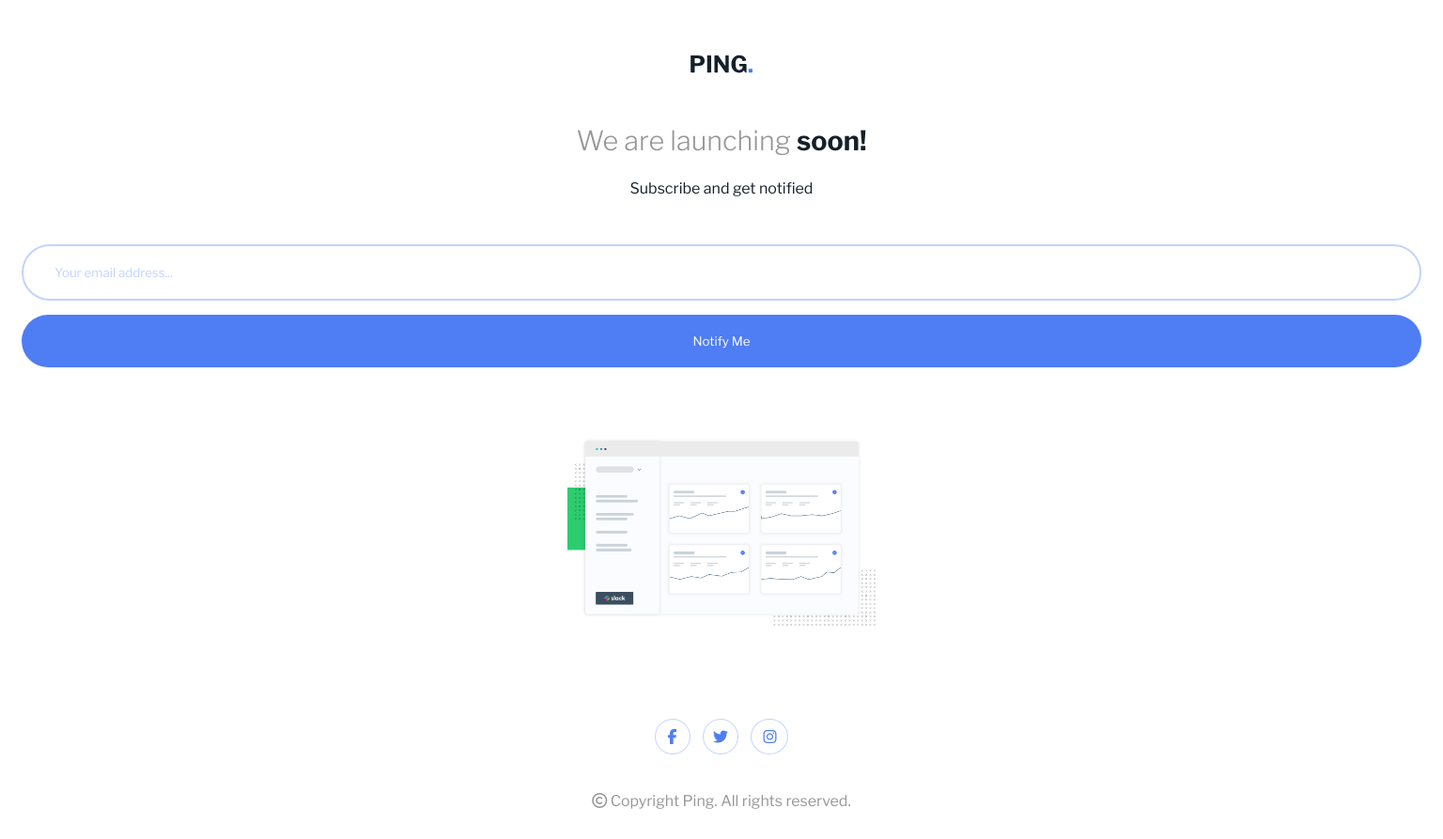
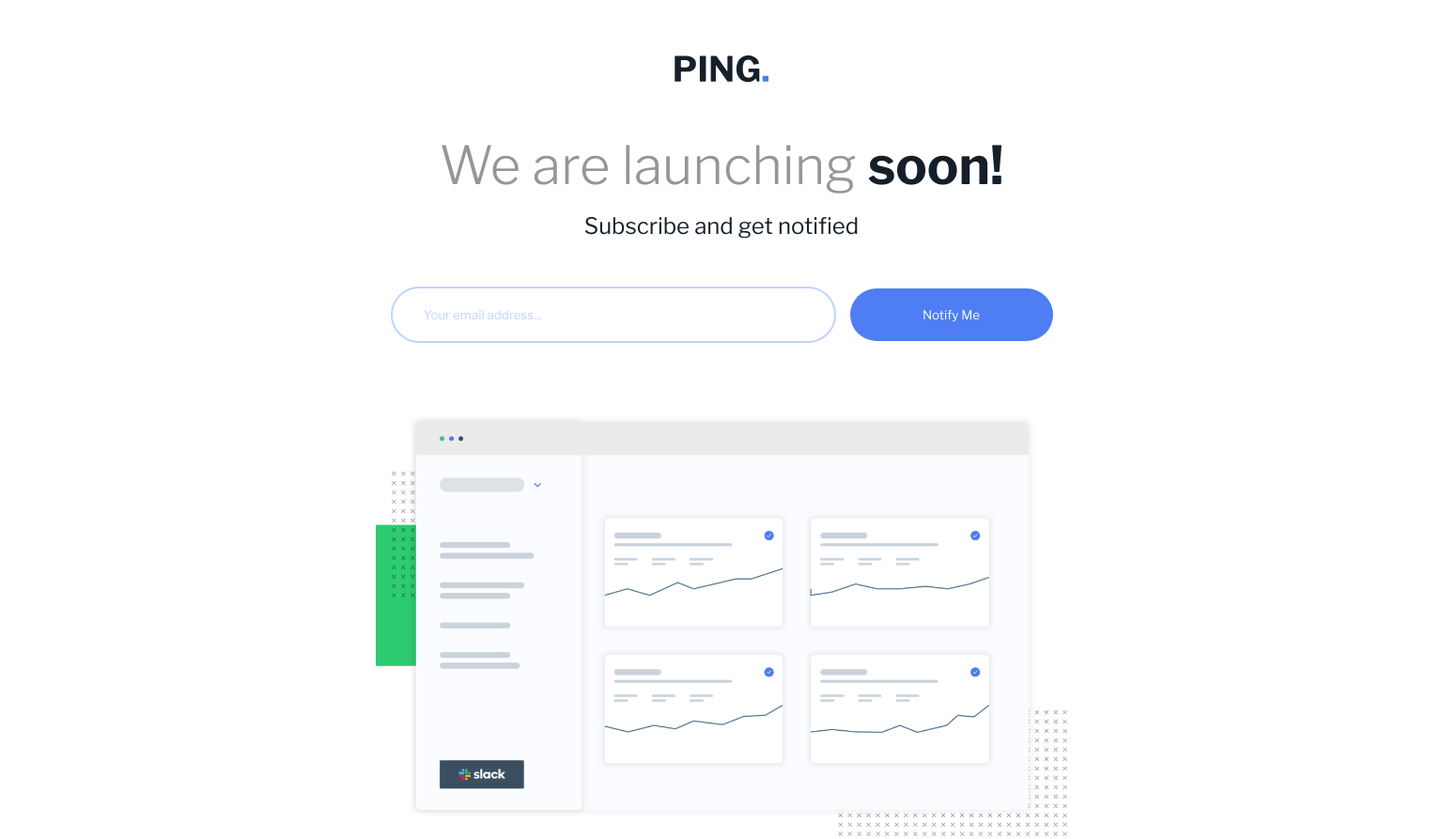
Before and after one commit to pearlanyanwu/ping-coming-soon.github.io, a plain HTML site: page index.html in a window 1536 px wide. Shown: the top 893 px of the page at 94% size. Drawn offline with nearby package versions, Linux system fonts and the light colour scheme.

Commit message:
edited mobile and desktop views, updated readme

```diff
--- a/index.html
+++ b/index.html
@@ -11,6 +11,7 @@
 </head>
 
 <body>
+  <section>
     <header>
       <img src="images/logo.svg" alt="logo.svg" id="ping-logo">
     </header>
@@ -33,6 +34,7 @@
       <i class='fab fa-instagram instagram-icon icons'></i>
       <p> <i class='far fa-copyright copyright-icon'></i> Copyright Ping. All rights reserved. </p>
     </footer>
+  </section>
 </body>
 
 </html>
--- a/style.css
+++ b/style.css
@@ -8,6 +8,11 @@
 body {
   text-align: center;
   padding: 50px 15px;
+}
+
+section {
+  max-width: 370px;
+  margin: 0 auto;
 }
 
 header {
@@ -70,7 +75,8 @@ button {
   border-style: none;
 }
 
-button:hover {
+button:hover,
+.icons:hover {
   cursor: pointer;
 }
 
@@ -83,6 +89,11 @@ button:hover {
   color: hsl(223, 87%, 63%);
   border-radius: 50%;
   margin: 0 5px;
+}
+
+.icons:hover {
+  background-color: hsl(223, 87%, 63%);
+  color: hsl(0, 0%, 100%);
 }
 
 .facebook-icon {
@@ -104,3 +115,43 @@ footer {
 footer > p {
   margin-top: 40px;
 }
+
+@media screen and (min-width: 1440px) {
+
+  section {
+    min-width: 1440px;
+  }
+
+  #ping-logo {
+    height: 30px;
+  }
+
+  h2 {
+    font-size: 3.5rem;
+  }
+
+  main > p {
+    font-size: 1.5rem;
+    margin-top: -30px;
+  }
+
+  .subscribe {
+    flex-direction: row;
+    justify-content: center;
+    align-items: center;
+  }
+
+  input {
+    width: 100%;
+    padding: 20px 0;
+    margin-right: 300px;
+  }
+
+  button {
+    width: 15%;
+  }
+
+  #dashboard-img {
+    height: 450px;
+  }
+}
```
Also changed, not shown: 1 other file. Lines whose indentation alone changed are shown as unchanged.
